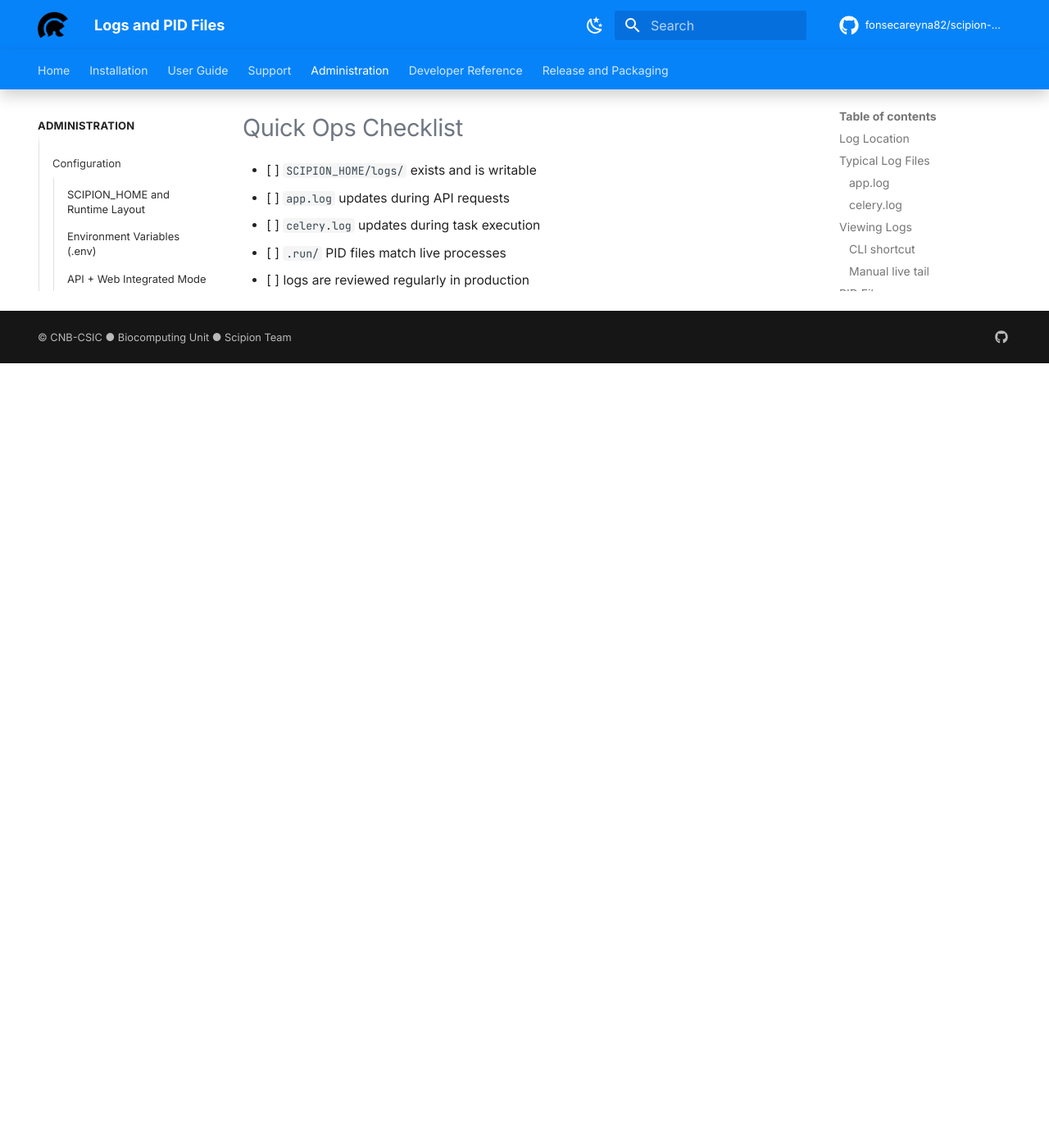
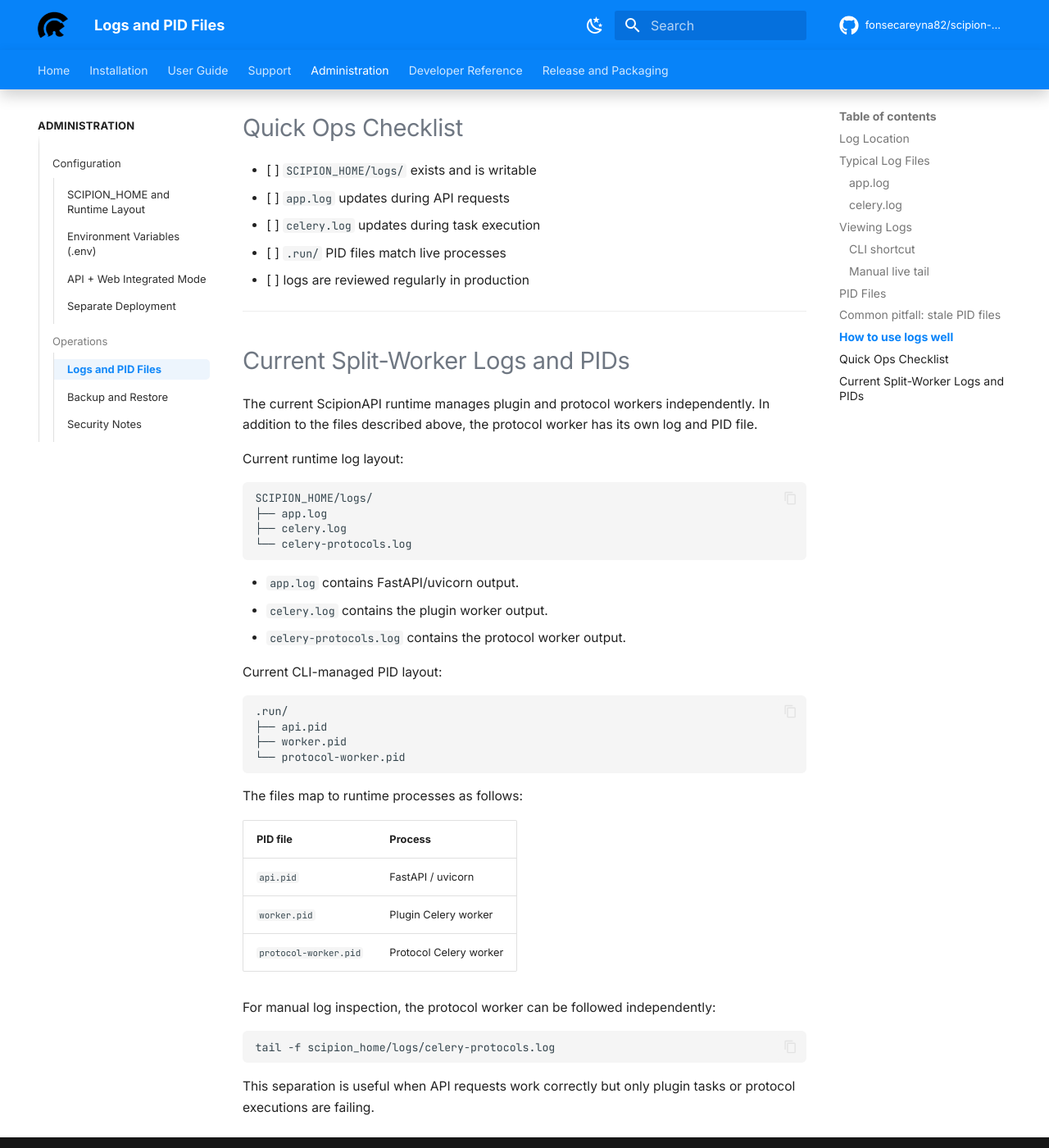
Before and after one commit to fonsecareyna82/scipion-docs, an MkDocs documentation site: the page built from docs/operations/logs-and-pids.md, in a window 1280 px wide and 1400 px high, scrolled down 2341 px. Shown: the whole window at 82% size. Built offline with MkDocs 1.6.1 and Material for MkDocs 9.7.7, drawn with Linux system fonts in a browser that asks for light colours; comment, search, counter and statistics services are not loaded; the version menu is left out; before the commit the page ends 2784 px from its top, so only the background shows below that.

Commit message:
docs: document separate Celery plugin and protocol workers

````diff
--- a/docs/backend/celery.md
+++ b/docs/backend/celery.md
@@ -147,6 +147,73 @@ Look for:
 
 ---
 
+## Current Worker Topology
+
+The current ScipionAPI runtime uses **two dedicated Celery workers** rather than a single generic worker. Tasks are routed to separate queues so plugin-management work and protocol execution can be controlled independently.
+
+| Worker | Queue | Default concurrency | Hostname |
+|---|---|---:|---|
+| Plugin worker | `plugins` | `1` | `plugins@%h` |
+| Protocol worker | `protocols` | `4` | `protocols@%h` |
+
+The protocol-worker concurrency is configurable through `PROTOCOL_WORKER_CONCURRENCY`; the runtime default is `4`.
+
+### Manual plugin worker
+
+Run from the ScipionAPI repository root with the correct Python environment activated:
+
+```bash
+python -m celery -A app.workers.task_queue worker --loglevel info --hostname plugins@%h -Q plugins --concurrency 1 --prefetch-multiplier 1
+```
+
+### Manual protocol worker
+
+In a separate terminal:
+
+```bash
+python -m celery -A app.workers.task_queue worker --loglevel info --hostname protocols@%h -Q protocols --concurrency 4 --prefetch-multiplier 1
+```
+
+For local development, keeping both workers in the foreground makes worker logs and task failures immediately visible.
+
+### Task routing
+
+Current routing separates plugin operations from protocol execution:
+
+```text
+plugins queue
+├── app.tasks.installPluginTask
+├── app.tasks.installPluginsBatchTask
+├── app.tasks.installDevelPluginTask
+└── app.tasks.uninstallPluginTask
+
+protocols queue
+└── app.tasks.executeProtocolTask
+```
+
+### Environment loading
+
+Importing `app.workers.task_queue` loads the repository runtime environment from:
+
+```text
+scipion_home/.env
+```
+
+This allows manual worker commands to use the same Scipion runtime configuration as the backend without requiring a separate shell `source` of that file.
+
+!!! note "Current Redis configuration"
+    In the current implementation, the Celery broker and result backend are defined in `app/workers/celeryconfig.py` as `redis://localhost:6379/0`. Treat that file as the runtime source of truth when diagnosing broker connectivity.
+
+### Verify both workers
+
+```bash
+python -m celery -A app.workers.task_queue inspect ping
+```
+
+A healthy local runtime should report both `plugins@...` and `protocols@...` workers.
+
+---
+
 ## Navigation
 
 <div style="display:flex; justify-content:space-between; align-items:center; width:100%; margin-top:2rem; gap:1rem;">
--- a/docs/operations/logs-and-pids.md
+++ b/docs/operations/logs-and-pids.md
@@ -105,3 +105,47 @@ This usually helps you decide whether the failure belongs to request handling, b
 - [ ] `celery.log` updates during task execution
 - [ ] `.run/` PID files match live processes
 - [ ] logs are reviewed regularly in production
+
+---
+
+## Current Split-Worker Logs and PIDs
+
+The current ScipionAPI runtime manages plugin and protocol workers independently. In addition to the files described above, the protocol worker has its own log and PID file.
+
+Current runtime log layout:
+
+```text
+SCIPION_HOME/logs/
+├── app.log
+├── celery.log
+└── celery-protocols.log
+```
+
+- `app.log` contains FastAPI/uvicorn output.
+- `celery.log` contains the plugin worker output.
+- `celery-protocols.log` contains the protocol worker output.
+
+Current CLI-managed PID layout:
+
+```text
+.run/
+├── api.pid
+├── worker.pid
+└── protocol-worker.pid
+```
+
+The files map to runtime processes as follows:
+
+| PID file | Process |
+|---|---|
+| `api.pid` | FastAPI / uvicorn |
+| `worker.pid` | Plugin Celery worker |
+| `protocol-worker.pid` | Protocol Celery worker |
+
+For manual log inspection, the protocol worker can be followed independently:
+
+```bash
+tail -f scipion_home/logs/celery-protocols.log
+```
+
+This separation is useful when API requests work correctly but only plugin tasks or protocol executions are failing.
````
Also changed, not shown: docs/cli/runtime.md (+24 -0 lines), docs/development/local-workflow.md (+34 -0 lines).
